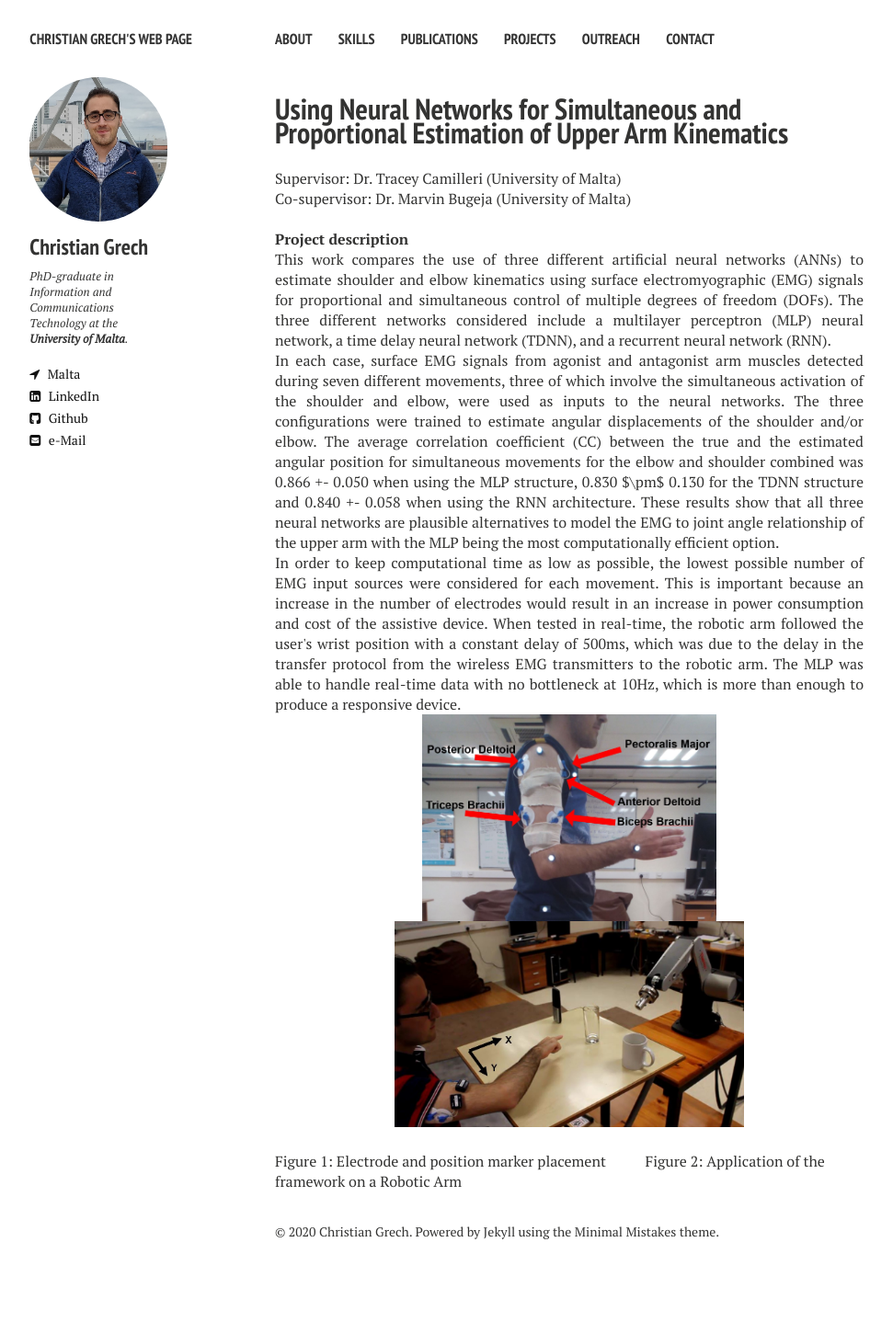
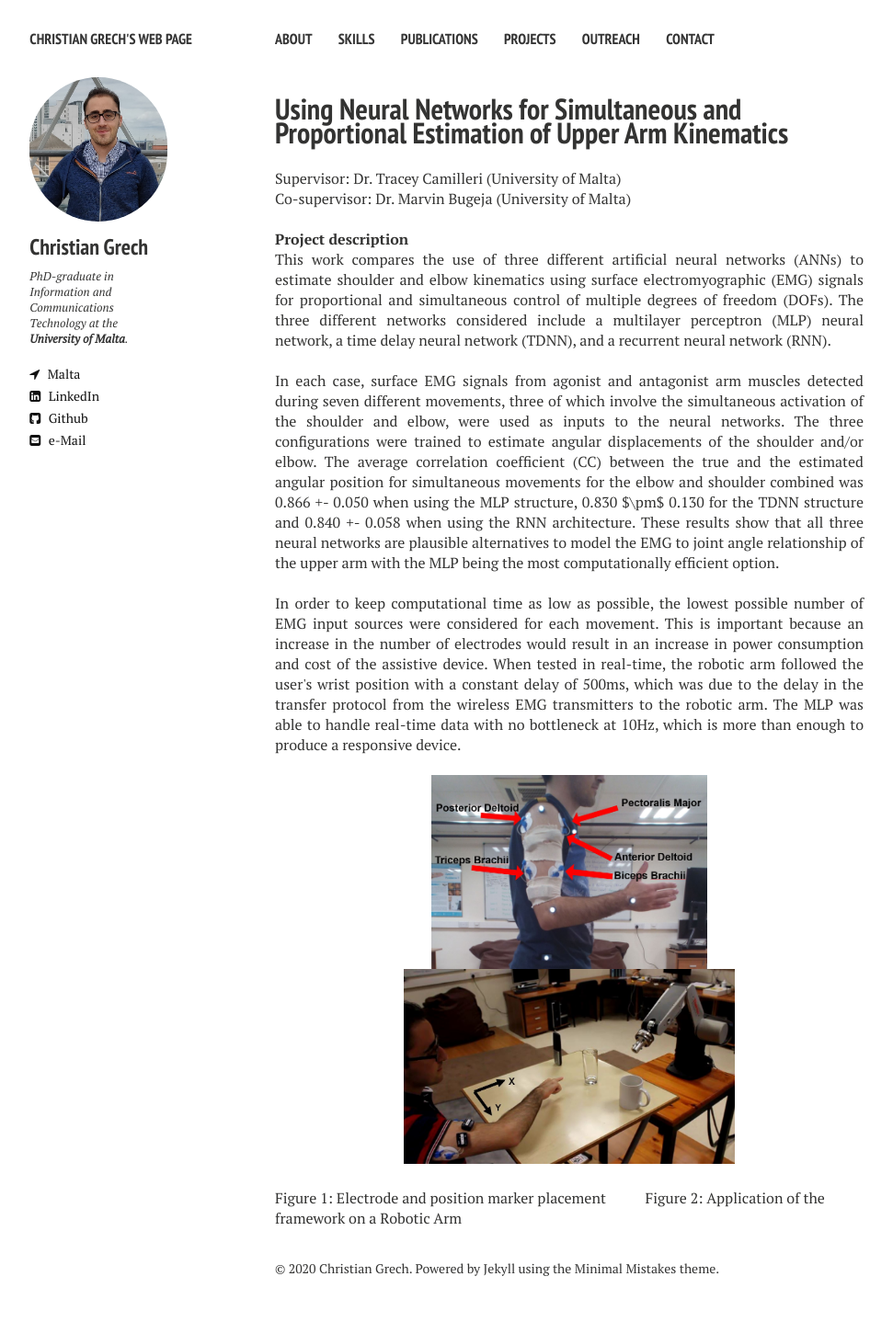
Before and after one commit to cgre23/cgre23.github.io, a Jekyll site: the page built from emg.md, in a window 1280 px wide. Shown: the whole page at 92% size, without its empty margins (21-992 px from the left). Built offline with Jekyll 4.4.1, drawn with Linux system fonts in a browser that asks for light colours; nearby versions of some CDN libraries; before the commit the page ends 1398 px from its top, so only the background shows below that.

Commit message:
Update emg.md

```diff
--- a/emg.md
+++ b/emg.md
@@ -11,14 +11,14 @@ Supervisor: Dr. Tracey Camilleri (University of Malta)\
 Co-supervisor: Dr. Marvin Bugeja (University of Malta)
 
 <br>**Project description**
-<p align="justify"> This work compares the use of three different artificial neural networks (ANNs) to estimate shoulder and elbow kinematics using surface electromyographic (EMG) signals for proportional and simultaneous control of multiple degrees of freedom (DOFs). The three different networks considered include a multilayer perceptron (MLP) neural network, a time delay neural network (TDNN), and a recurrent neural network (RNN). <br>
+<p align="justify"> This work compares the use of three different artificial neural networks (ANNs) to estimate shoulder and elbow kinematics using surface electromyographic (EMG) signals for proportional and simultaneous control of multiple degrees of freedom (DOFs). The three different networks considered include a multilayer perceptron (MLP) neural network, a time delay neural network (TDNN), and a recurrent neural network (RNN). <br><br>
 
-<p align="justify"> In each case, surface EMG signals from agonist and antagonist arm muscles detected during seven different movements, three of which involve the simultaneous activation of the shoulder and elbow, were used as inputs to the neural networks. The three configurations were trained to estimate angular displacements of the shoulder and/or elbow. The average correlation coefficient (CC) between the true and the estimated angular position for simultaneous movements for the elbow and shoulder combined was 0.866 +- 0.050 when using the MLP structure, 0.830 $\pm$ 0.130 for the TDNN structure and 0.840 +- 0.058 when using the RNN architecture. These results show that all three neural networks are plausible alternatives to model the EMG to joint angle relationship of the upper arm with the MLP being the most computationally efficient option. <br>
+<p align="justify"> In each case, surface EMG signals from agonist and antagonist arm muscles detected during seven different movements, three of which involve the simultaneous activation of the shoulder and elbow, were used as inputs to the neural networks. The three configurations were trained to estimate angular displacements of the shoulder and/or elbow. The average correlation coefficient (CC) between the true and the estimated angular position for simultaneous movements for the elbow and shoulder combined was 0.866 +- 0.050 when using the MLP structure, 0.830 $\pm$ 0.130 for the TDNN structure and 0.840 +- 0.058 when using the RNN architecture. These results show that all three neural networks are plausible alternatives to model the EMG to joint angle relationship of the upper arm with the MLP being the most computationally efficient option. <br><br>
 
-<p align="justify"> In order to keep computational time as low as possible, the lowest possible number of EMG input sources were considered for each movement. This is important because an increase in the number of electrodes would result in an increase in power consumption and cost of the assistive device. When tested in real-time, the robotic arm followed the user's wrist position with a constant delay of 500ms, which was due to the delay in the transfer protocol from the wireless EMG transmitters to the robotic arm. The MLP was able to handle real-time data with no bottleneck at 10Hz, which is more than enough to produce a responsive device. <br>
+<p align="justify"> In order to keep computational time as low as possible, the lowest possible number of EMG input sources were considered for each movement. This is important because an increase in the number of electrodes would result in an increase in power consumption and cost of the assistive device. When tested in real-time, the robotic arm followed the user's wrist position with a constant delay of 500ms, which was due to the delay in the transfer protocol from the wireless EMG transmitters to the robotic arm. The MLP was able to handle real-time data with no bottleneck at 10Hz, which is more than enough to produce a responsive device. <br><br>
 
 <p align="center">
-  <img src="https://github.com/cgre23/cgre23.github.io/blob/master/images/Muscles2.JPG?raw=true" width="320" title="Electrode placement">
-  <img src="https://github.com/cgre23/cgre23.github.io/blob/master/images/Application.JPG?raw=true" width="380" alt="Robotic Arm Application">
+  <img src="https://github.com/cgre23/cgre23.github.io/blob/master/images/Muscles2.JPG?raw=true" width="300" title="Electrode placement">
+  <img src="https://github.com/cgre23/cgre23.github.io/blob/master/images/Application.JPG?raw=true" width="360" alt="Robotic Arm Application">
 </p>
 Figure 1: Electrode and position marker placement  &nbsp;&nbsp;&nbsp;&nbsp;&nbsp;&nbsp;&nbsp;&nbsp;&nbsp;   Figure 2: Application of the framework on a Robotic Arm
```
